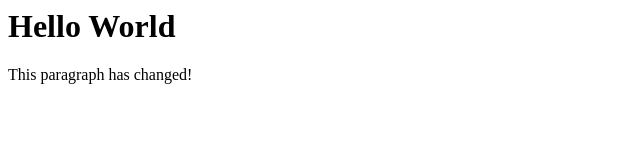
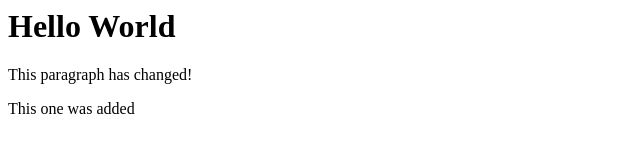
Before and after one commit to bernobic/hello-world, a plain HTML site: page index.html in a window 1280 px wide. Shown: the whole page, without its empty margins (0-640 px from the left). Drawn offline with Linux system fonts and the light colour scheme.

Commit message:
This is  afirst commit for HEllo-world repo

```diff
--- a/index.html
+++ b/index.html
@@ -2,3 +2,6 @@
 <p>
 	This paragraph has changed!
 </p>
+<p>
+	This one was added
+</p>
```
